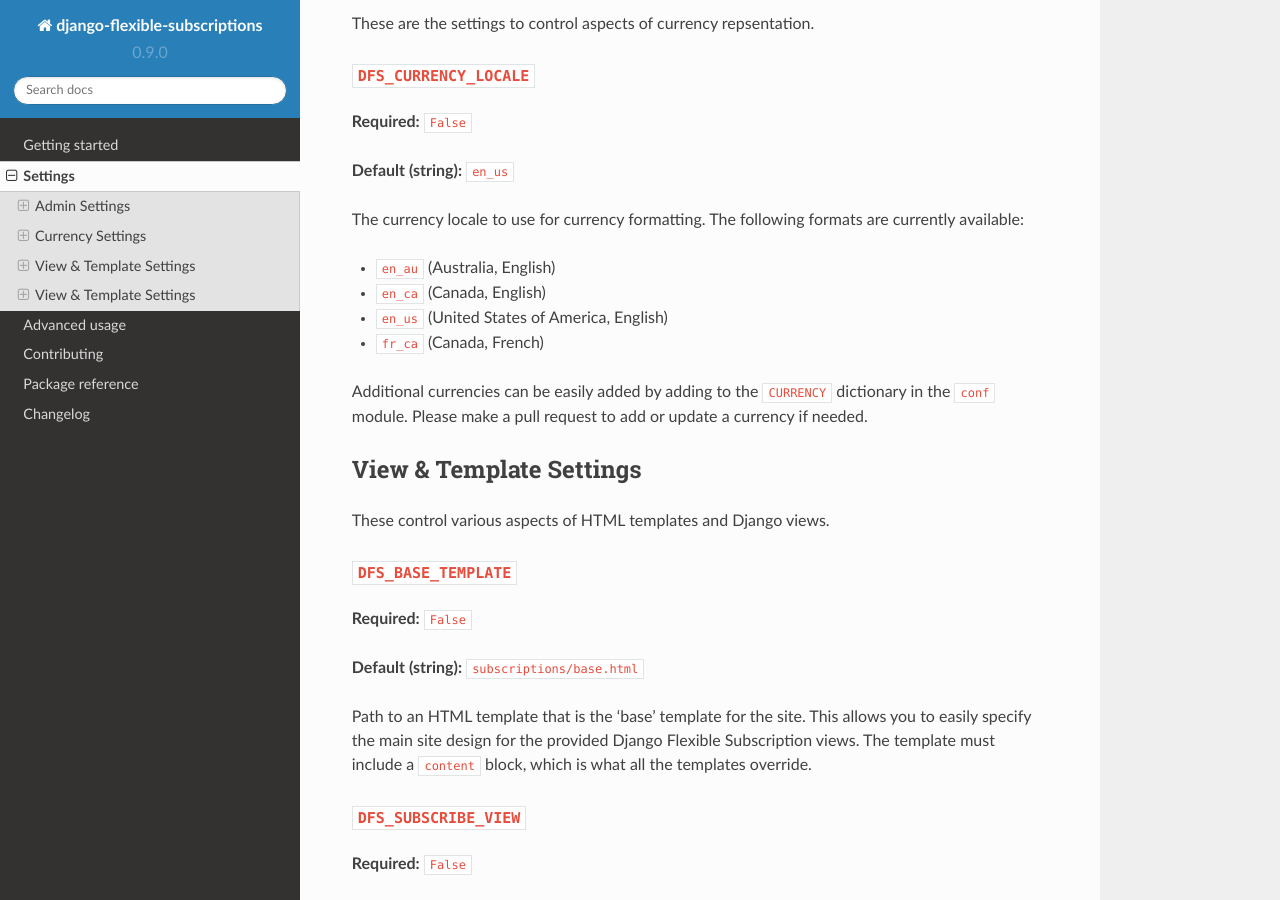
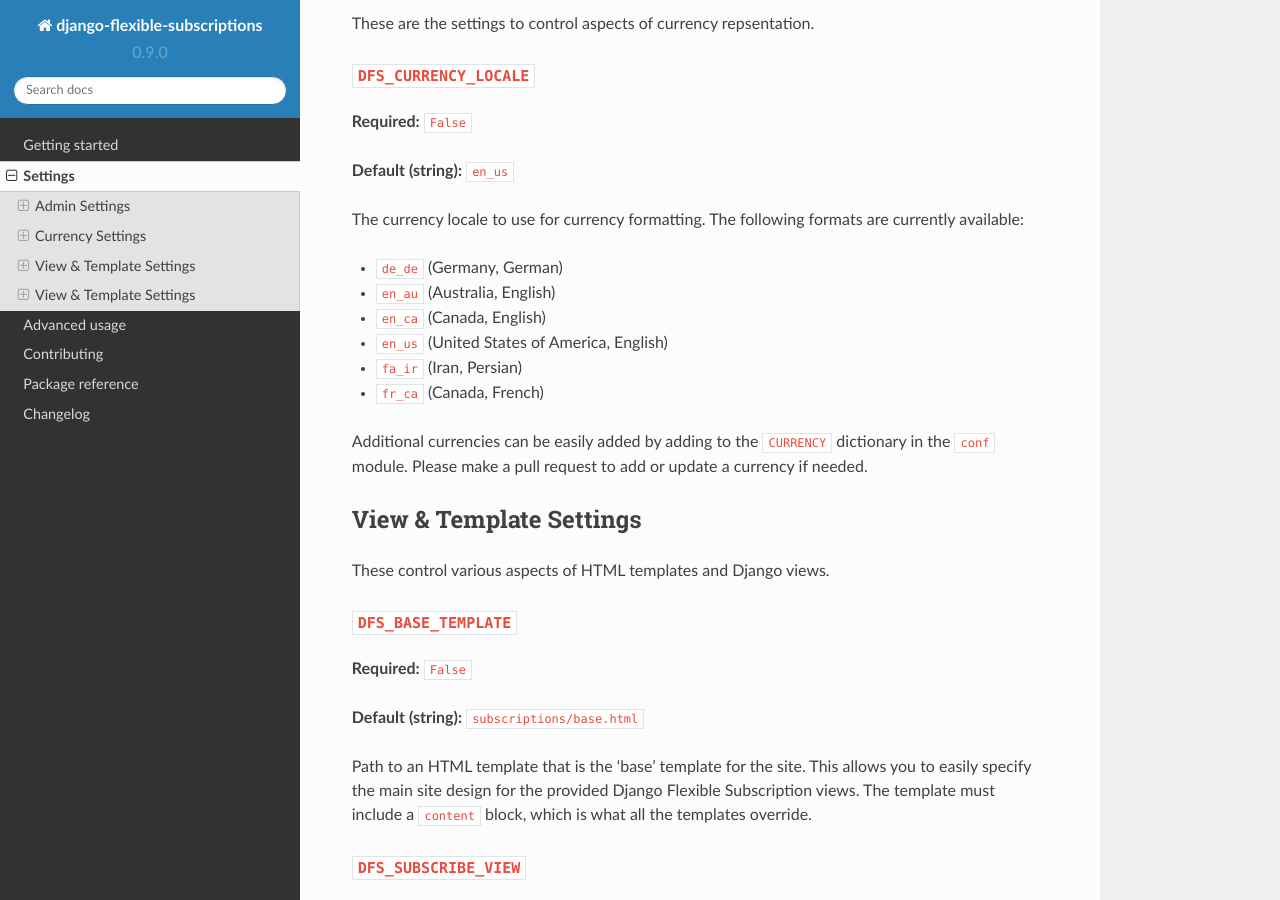
Before and after one commit to studybuffalo/django-flexible-subscriptions, a Sphinx documentation site: the page built from docs/settings.rst, in a window 1280 px wide and 900 px high, scrolled down 552 px. Built offline with Sphinx 7.4.7 and the Read the Docs theme 2.0.0, drawn with Linux system fonts in a browser that asks for light colours; the version number is read from the project's files by our own code.

Commit message:
Updating supported currency lists

```diff
--- a/docs/settings.rst
+++ b/docs/settings.rst
@@ -36,9 +36,11 @@
 The currency locale to use for currency formatting. The following
 formats are currently available:
 
+* ``de_de`` (Germany, German)
 * ``en_au`` (Australia, English)
 * ``en_ca`` (Canada, English)
 * ``en_us`` (United States of America, English)
+* ``fa_ir`` (Iran, Persian)
 * ``fr_ca`` (Canada, French)
 
 Additional currencies can be easily added by adding to the ``CURRENCY``
```
